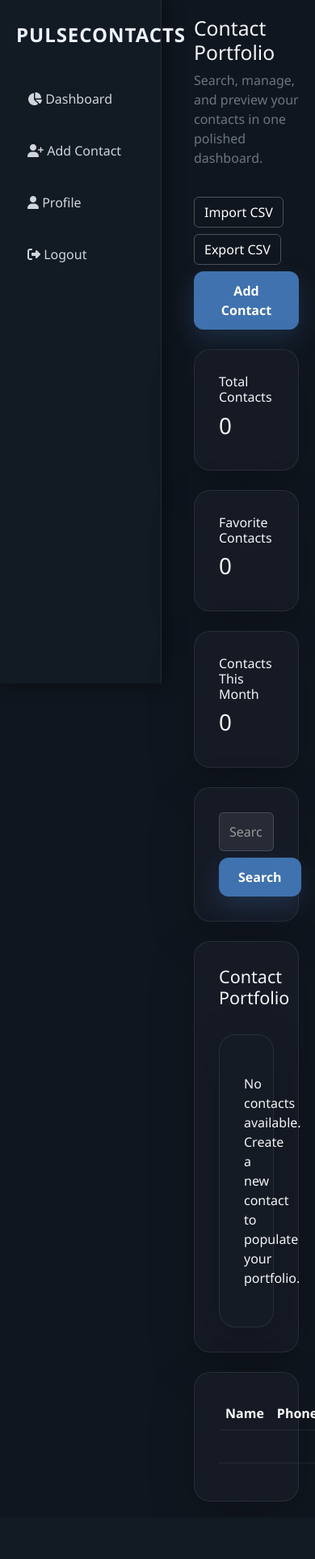
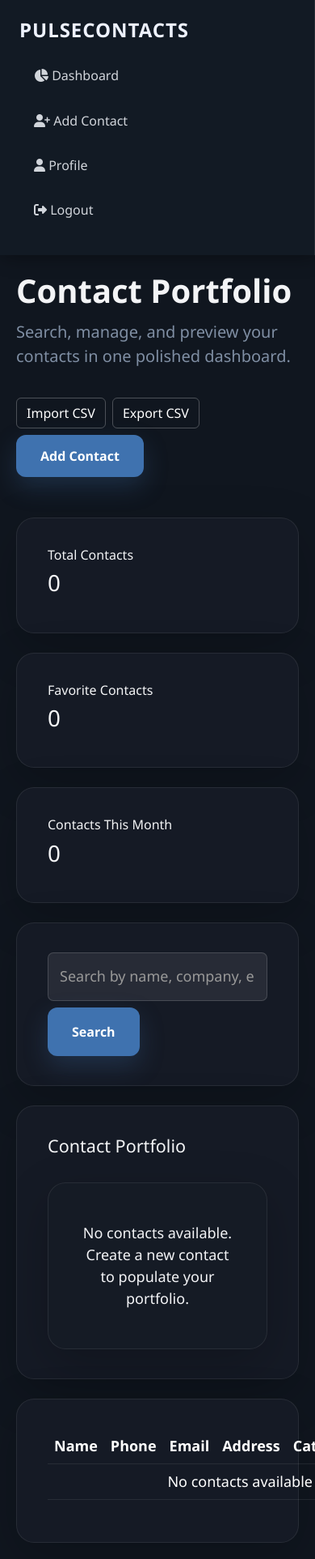
Before and after one commit to lsathyasai27/industry_contact_manager1, a Django app: page / in a window 390 px wide; the page is wider, and only the part inside the window is pictured. Shown: that part at 81% size. Before the commit the page ends 1854 px from the top of that part, so only its background shows below. Run offline with Django 5.2, Linux system fonts and the light colour scheme; the visitor is signed in with stand-in values (Sample User, id 1); data that the repository does not hold is empty.

Commit message:
Match local dark UI across the rpoject

```diff
--- a/contacts/forms.py
+++ b/contacts/forms.py
@@ -53,5 +53,5 @@ class ContactNoteForm(forms.ModelForm):
 class CSVImportForm(forms.Form):
     file = forms.FileField(
         label='Upload CSV file',
-        widget=forms.ClearableFileInput(attrs={'class': 'form-control'}),
+        widget=forms.ClearableFileInput(attrs={'class': 'form-control glass-input'}),
     )
--- a/static/css/style.css
+++ b/static/css/style.css
@@ -9,39 +10,47 @@ body {
     background: #10161f;
     color: #f3f4f6;
     overflow-x: hidden;
+    font-size: 18px;
+    min-height: 100vh;
 }
 
 .sidebar {
     position: fixed;
-    width: 240px;
+    left: 0;
+    top: 0;
+    width: 300px;
     height: 100vh;
     background: #121a24;
     backdrop-filter: blur(10px);
-    padding: 30px 20px;
+    padding: 38px 24px;
     box-shadow: 2px 0 24px rgba(0, 0, 0, 0.45);
     border-right: 1px solid rgba(255, 255, 255, 0.08);
+    z-index: 10;
 }
 
 .logo {
-    margin-bottom: 40px;
+    margin-bottom: 62px;
     font-weight: 800;
-    font-size: 24px;
+    font-size: 30px;
     color: #eef2ff;
     letter-spacing: 0.04em;
     text-transform: uppercase;
     line-height: 1.1;
+    white-space: nowrap;
 }
 
 .sidebar a {
     display: block;
-    padding: 14px;
-    margin-bottom: 12px;
+    padding: 14px 18px;
+    margin-bottom: 34px;
     text-decoration: none;
     color: #d1d5db;
-    border-radius: 14px;
+    border-radius: 8px;
     transition: all 0.3s ease;
     position: relative;
     overflow: hidden;
+    font-size: 20px;
+    line-height: 1.2;
 }
 
 .sidebar a::before {
@@ -63,16 +72,17 @@ body {
 }
 
 .main {
-    margin-left: 260px;
-    padding: 40px;
+    margin-left: 300px;
+    padding: 46px 48px 60px 75px;
+    min-height: 100vh;
 }
 
 .glass-card {
     background: rgba(22, 28, 38, 0.96);
     backdrop-filter: blur(16px);
     border: 1px solid rgba(255, 255, 255, 0.08);
-    border-radius: 20px;
-    padding: 30px;
+    border-radius: 22px;
+    padding: 36px 38px;
     box-shadow: 0 18px 60px rgba(0, 0, 0, 0.2);
 }
 
@@ -83,6 +93,20 @@ body {
     gap: 20px;
     flex-wrap: wrap;
     animation: fadeInDown 0.6s ease;
+    margin-bottom: 50px !important;
+}
+
+.dashboard-header h2,
+.main > .glass-card h2,
+.main h2 {
+    font-size: 40px;
+    font-weight: 700;
+    margin-bottom: 12px;
+}
+
+.dashboard-header p {
+    color: #7f8ea3 !important;
+    font-size: 20px;
 }
 
 .dashboard-actions {
@@ -94,7 +118,7 @@ body {
 
 .search-card .form-control,
 .search-card .btn {
-    min-height: 48px;
+    min-height: 60px;
 }
 
 .portfolio-grid {
@@ -146,6 +172,10 @@ body {
     border: 1px solid rgba(255, 255, 255, 0.15) !important;
     color: white !important;
     transition: all 0.3s ease;
+    min-height: 48px;
+    border-radius: 7px;
+    font-size: 18px;
+    padding: 10px 14px;
 }
 
 .glass-input::placeholder {
@@ -187,7 +217,7 @@ select.form-control option:checked {
     background: #3f72af;
     color: #ffffff;
     border: none;
-    padding: 12px 24px;
+    padding: 14px 30px;
     border-radius: 12px;
     font-weight: 600;
     transition: all 0.25s ease;
@@ -341,6 +424,31 @@ select.form-control option:checked {
 
 .table tbody tr {
     background: transparent;
+}
+
+.table-dark {
+    --bs-table-bg: transparent;
+    --bs-table-striped-bg: rgba(255, 255, 255, 0.03);
+    --bs-table-hover-bg: rgba(255, 255, 255, 0.06);
+}
+
+.badge {
+    border-radius: 7px;
+}
+
+.list-group-item {
+    background: rgba(23, 30, 42, 0.92);
+    border-color: rgba(255, 255, 255, 0.08);
+    color: #e5e7eb;
+}
+
+.form-label,
+label {
+    color: #e5e7eb;
+}
+
+textarea.glass-input {
+    min-height: 120px;
 }
 
 .table td,
@@ -481,11 +589,24 @@ select.form-control option:checked {
 /* Responsive */
 @media (max-width: 768px) {
     .sidebar {
-        width: 200px;
+        position: static;
+        width: 100%;
+        height: auto;
+        padding: 24px;
+    }
+
+    .logo {
+        margin-bottom: 20px;
+        font-size: 24px;
+    }
+
+    .sidebar a {
+        margin-bottom: 8px;
+        font-size: 16px;
     }
 
     .main {
-        margin-left: 220px;
+        margin-left: 0;
         padding: 20px;
     }
 
--- a/templates/contacts/login.html
+++ b/templates/contacts/login.html
@@ -1,10 +1,11 @@
 
+{% load static %}
 <!DOCTYPE html>
 <html>
 <head>
 <title>Login</title>
 <link href="https://cdn.jsdelivr.net/npm/bootstrap@5.3.0/dist/css/bootstrap.min.css" rel="stylesheet">
-<link rel="stylesheet" href="/static/css/style.css">
+<link rel="stylesheet" href="{% static 'css/style.css' %}">
 </head>
 <body class="auth-body">
 
@@ -15,7 +16,7 @@
 <div class="alert alert-danger">{{ error }}</div>
 {% endif %}
 
-<form method="post">
+<form method="post" class="auth-form">
 {% csrf_token %}
 <input name="username" class="form-control glass-input mb-3" placeholder="Username">
 <input type="password" name="password" class="form-control glass-input mb-3" placeholder="Password">
--- a/templates/contacts/register.html
+++ b/templates/contacts/register.html
@@ -1,17 +1,18 @@
 
+{% load static %}
 <!DOCTYPE html>
 <html>
 <head>
 <title>Register</title>
 <link href="https://cdn.jsdelivr.net/npm/bootstrap@5.3.0/dist/css/bootstrap.min.css" rel="stylesheet">
-<link rel="stylesheet" href="/static/css/style.css">
+<link rel="stylesheet" href="{% static 'css/style.css' %}">
 </head>
 <body class="auth-body">
 
 <div class="auth-card floating">
 <h1 class="mb-4 text-center">Create Account</h1>
 
-<form method="post">
+<form method="post" class="auth-form register-form">
 {% csrf_token %}
 {{ form.as_p }}
 <button class="btn btn-neon w-100">Register</button>
```
Also changed, not shown: other parts of static/css/style.css (+63 -7 lines).
